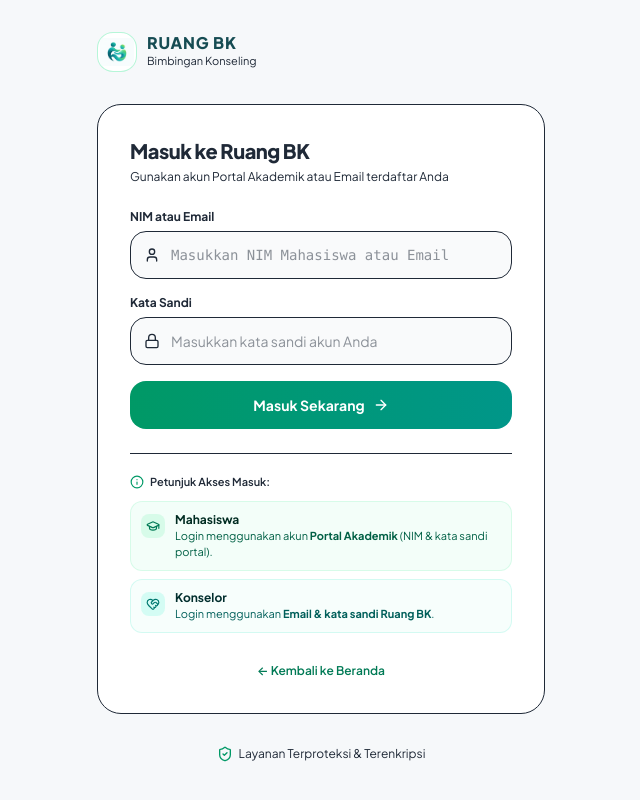
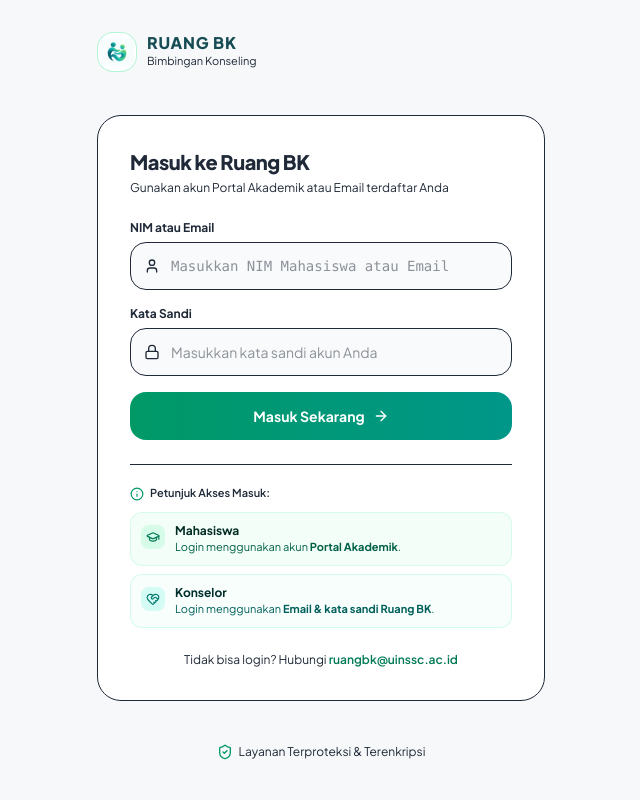
Before and after one commit to saifudinnet-spec/bk, a React (Vite) app in the folder frontend/: page /login in a window 1280 px wide. Shown: the whole page, without its empty margins (319-959 px from the left). Built offline with nearby package versions, Linux system fonts and the light colour scheme.

Commit message:
refactor(auth): simplify student hint text, remove return link, and add support email

```diff
--- a/frontend/src/pages/auth/Login.jsx
+++ b/frontend/src/pages/auth/Login.jsx
@@ -1,5 +1,5 @@
 import React, { useState } from 'react';
-import { useNavigate, Link, useLocation, useSearchParams } from 'react-router-dom';
+import { useNavigate, useLocation, useSearchParams } from 'react-router-dom';
 import { motion } from 'framer-motion';
 import { Lock, User, ArrowRight, GraduationCap, HeartHandshake, Info } from 'lucide-react';
 import { useAuth } from '../../store/AuthContext';
@@ -149,7 +149,7 @@ export const Login = () => {
               <div className="text-xs">
                 <span className="font-bold text-emerald-950 block">Mahasiswa</span>
                 <span className="text-[11px] text-emerald-800 leading-snug">
-                  Login menggunakan akun <strong>Portal Akademik</strong> (NIM & kata sandi portal).
+                  Login menggunakan akun <strong>Portal Akademik</strong>.
                 </span>
               </div>
             </div>
@@ -168,11 +168,17 @@ export const Login = () => {
           </div>
         </div>
 
-        {/* Kembali ke Beranda */}
+        {/* Bantuan Login */}
         <div className="mt-6 text-center">
-          <Link to="/" className="text-xs font-semibold text-emerald-700 hover:text-emerald-800 hover:underline">
-            ← Kembali ke Beranda
-          </Link>
+          <p className="text-xs text-mutedtext">
+            Tidak bisa login? Hubungi{' '}
+            <a
+              href="mailto:ruangbk@uinssc.ac.id"
+              className="font-semibold text-emerald-700 hover:text-emerald-800 hover:underline"
+            >
+              ruangbk@uinssc.ac.id
+            </a>
+          </p>
         </div>
       </div>
     </PageTransition>
```
